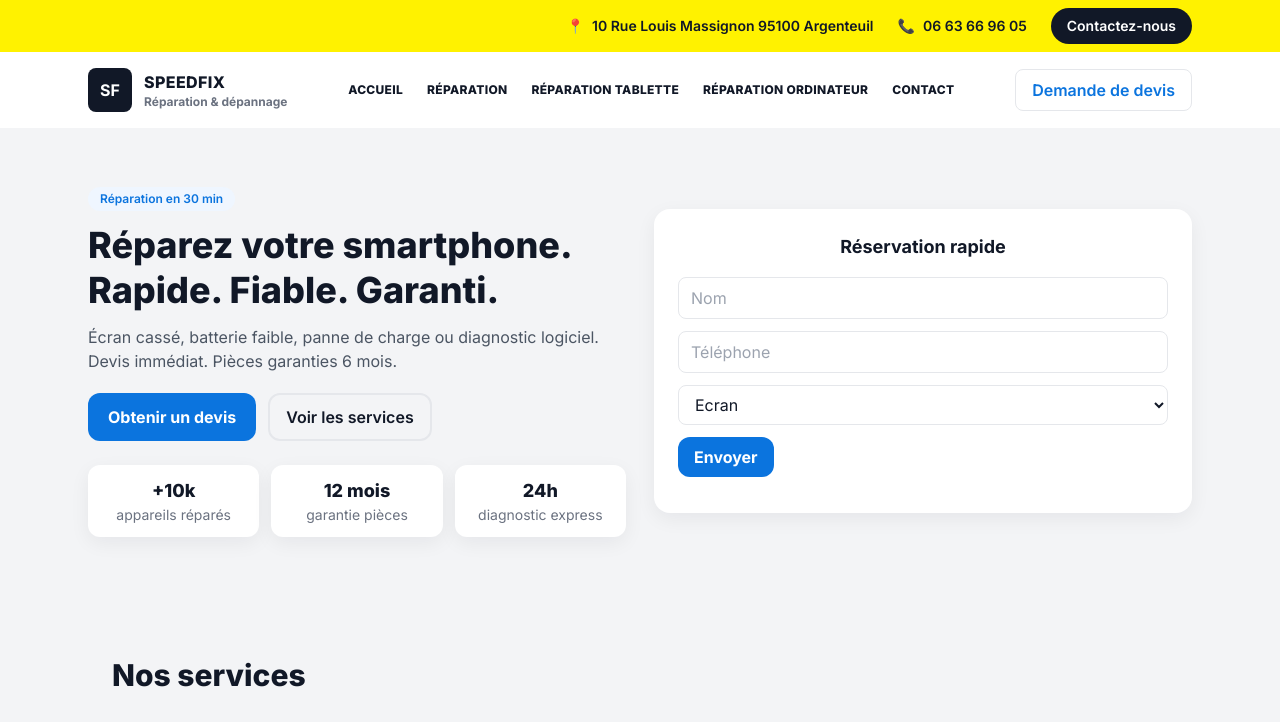
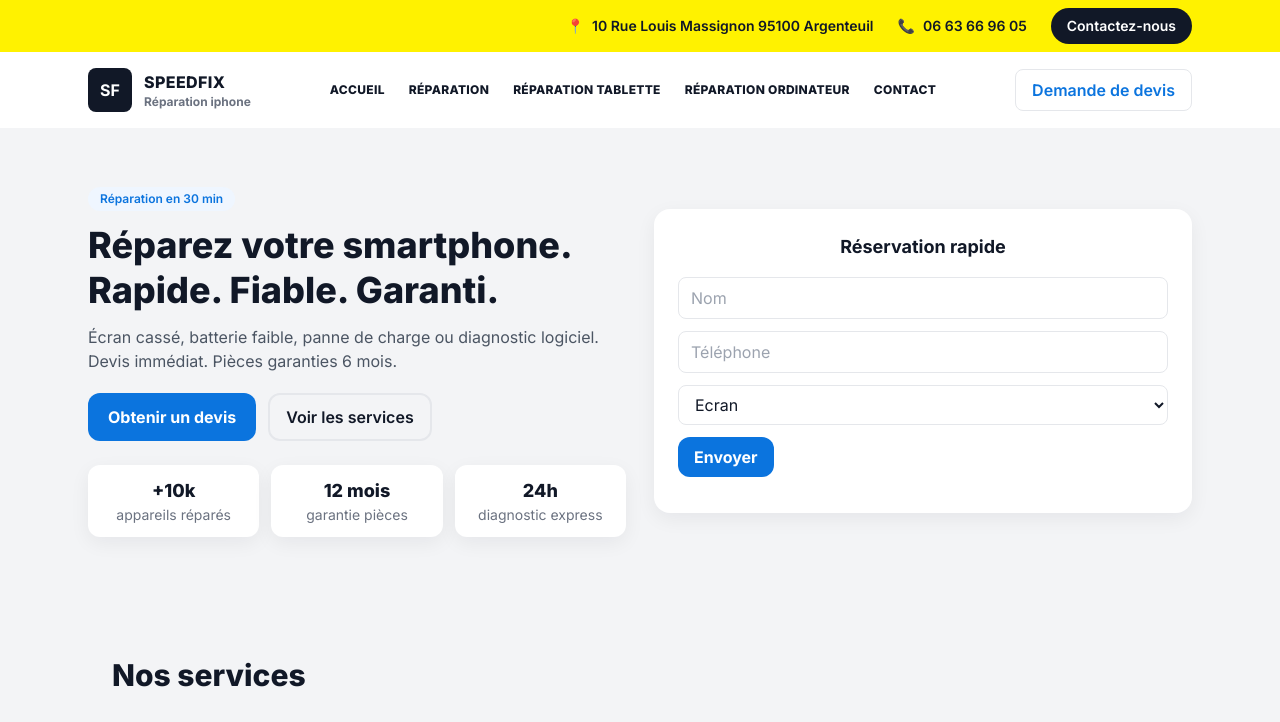
Before and after one commit to Websitedesigner92/FIXPHONE, a plain HTML site: page site-reparateur-tel/index.html in a window 1280 px wide. Shown: the top 722 px of the page. Drawn offline with nearby package versions, Linux system fonts and the light colour scheme.

Commit message:
Update index.html

```diff
--- a/site-reparateur-tel/index.html
+++ b/site-reparateur-tel/index.html
@@ -4,7 +4,7 @@
 <head>
     <meta charset="utf-8" />
     <meta name="viewport" content="width=device-width, initial-scale=1" />
-    <title>SPEEDFIX — Réparation & dépannage</title>
+    <title>SPEEDFIX — Réparation iphone</title>
     <meta name="description" content="Réparation smartphone, tablette." />
     <script src="https://cdn.tailwindcss.com"></script>
     <link rel="shortcut icon" href="./images/logo.png" type="image/x-icon">
@@ -48,7 +48,7 @@
                 <div class="w-11 h-11 grid place-items-center rounded-lg bg-gray-900 text-white">SF</div>
                 <div>
                     <div class="tracking-wide font-extrabold">SPEEDFIX</div>
-                    <div class="text-xs text-gray-500">Réparation & dépannage</div>
+                    <div class="text-xs text-gray-500">Réparation iphone</div>
                 </div>
             </div>
             <nav class="hidden md:block">
```
